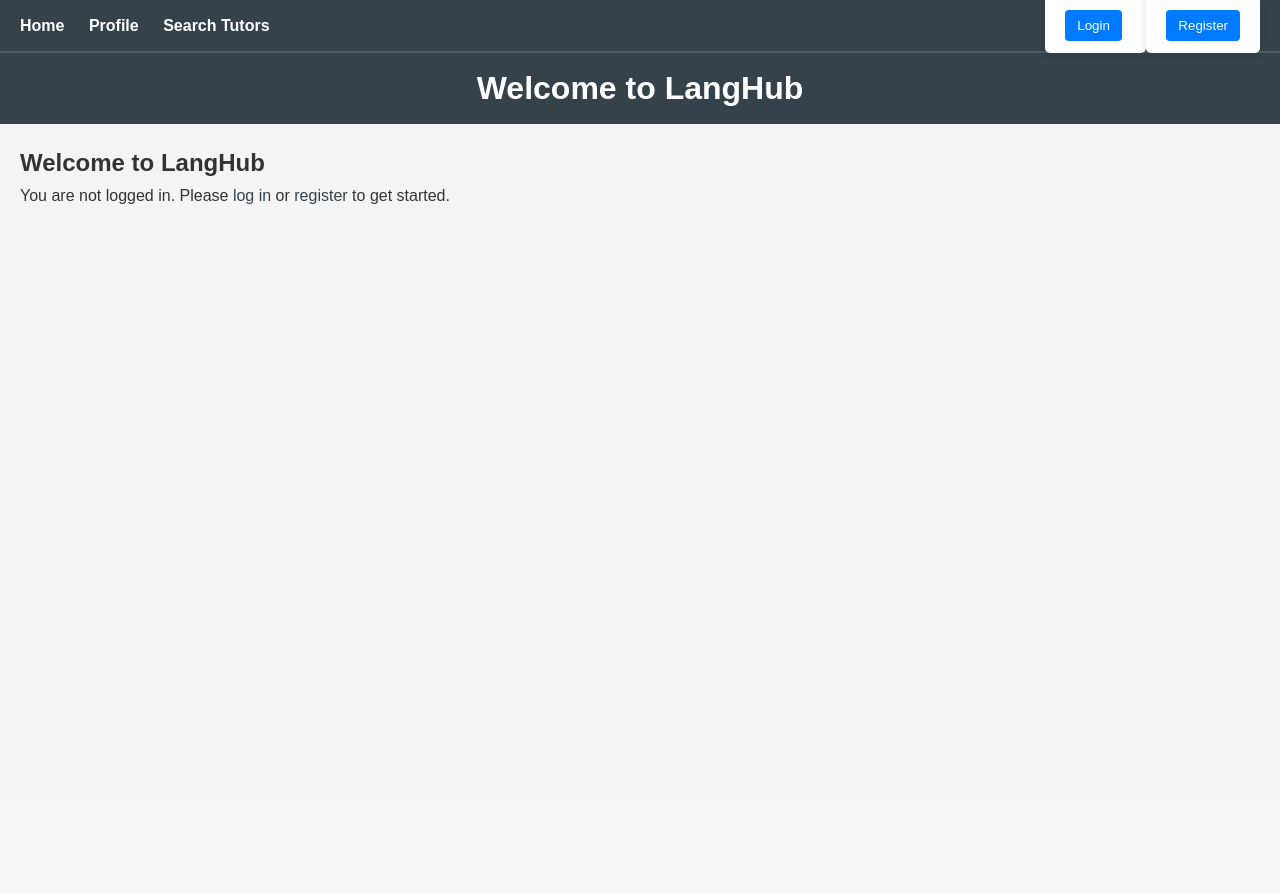
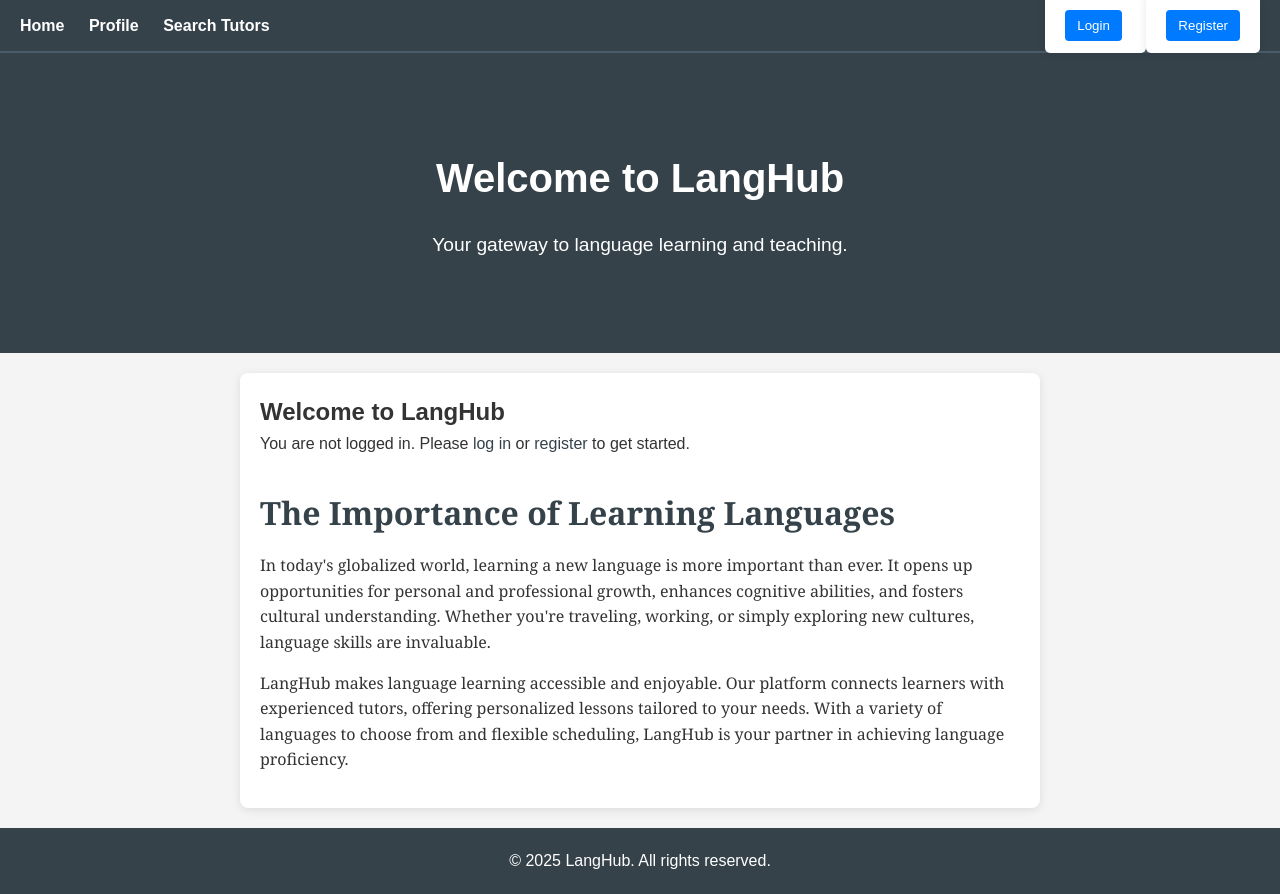
Before and after one commit to JetRobertsBCCA/DjangoSoloProject, a Django app: page / in a window 1280 px wide. Before the commit the page ends 204 px from the top, so only its background shows below. Run offline with Django 5.2, Linux system fonts and the light colour scheme.

Commit message:
updated lots of profile and search issues

```diff
--- a/app/forms.py
+++ b/app/forms.py
@@ -6,13 +6,13 @@ class CustomUserCreationForm(UserCreationForm):
     class Meta:
         model = CustomUser
         fields = ['username', 'email', 'password1', 'password2',
-                  'profile_pic', 'bio', 'skills', 'languages', 'role']
-
+                  'profile_pic', 'bio', 'skills', 'languages', 'role', 'hourly_rate', 'contact_email']
 
 class CustomUserEditForm(forms.ModelForm):
     class Meta:
         model = CustomUser
-        fields = ['profile_pic', 'bio', 'skills', 'languages', 'role']
+        fields = ['profile_pic', 'bio', 'skills', 'languages', 'role', 'hourly_rate', 'contact_email']
+
 
 class UserSearchForm(forms.Form):
     role = forms.ChoiceField(choices=[('tutor', 'Tutor'), ('student', 'Student')], required=False)
--- a/app/models.py
+++ b/app/models.py
@@ -1,4 +1,5 @@
 # app/models.py
+
 from django.db import models
 from django.contrib.auth.models import AbstractUser
 
@@ -14,3 +15,5 @@ class CustomUser(AbstractUser):
     role = models.CharField(max_length=10, choices=ROLE_CHOICES, default='student')
     languages_taught = models.CharField(max_length=500, blank=True)
     languages_learned = models.CharField(max_length=500, blank=True)
+    hourly_rate = models.DecimalField(max_digits=6, decimal_places=2, blank=True, null=True)
+    contact_email = models.EmailField(blank=True, null=True)  # New field
--- a/app/templates/home.html
+++ b/app/templates/home.html
@@ -6,13 +6,73 @@
     {% load static %}
     <link rel="stylesheet" type="text/css" href="{% static 'app/styles.css' %}">
     <title>Home</title>
+    <style>
+        /* Additional styles for a professional look */
+        .hero {
+            background-color: #35424a;
+            color: #ffffff;
+            padding: 50px 20px;
+            text-align: center;
+            display: flex;
+            flex-direction: column;
+            justify-content: center;
+            align-items: center;
+            height: 300px; /* Adjust height as needed */
+        }
+
+        .hero h1 {
+            font-size: 2.5em;
+            margin-bottom: 20px;
+        }
+
+        .hero p {
+            font-size: 1.2em;
+        }
+
+        .content {
+            max-width: 800px;
+            margin: 20px auto;
+            padding: 20px;
+            background-color: #ffffff;
+            border-radius: 8px;
+            box-shadow: 0 2px 10px rgba(0, 0, 0, 0.1);
+        }
+
+        .importance-section {
+            margin-top: 30px;
+            font-family: 'Georgia', serif;
+            line-height: 1.6;
+            color: #333;
+        }
+
+        .importance-section h2 {
+            font-size: 2em;
+            color: #35424a;
+            margin-bottom: 15px;
+        }
+
+        .importance-section p {
+            margin-bottom: 15px;
+        }
+
+        footer {
+            text-align: center;
+            padding: 20px;
+            background: #35424a;
+            color: #ffffff;
+            position: relative;
+            bottom: 0;
+            width: 100%;
+        }
+    </style>
 </head>
 <body>
-    {% include 'includes/navbar.html' %}  <!-- Include the navbar here -->
-    <header>
+    {% include 'includes/navbar.html' %}
+    <div class="hero">
         <h1>Welcome to LangHub</h1>
-    </header>
-    <main>
+        <p>Your gateway to language learning and teaching.</p>
+    </div>
+    <main class="content">
         <h2>Welcome to LangHub</h2>
         {% if user.is_authenticated %}
             <p>Hello, {{ user.username }}! Thanks for logging in.</p>
@@ -22,6 +82,15 @@
                 <a href="{% url 'register' %}">register</a> to get started.
             </p>
         {% endif %}
+
+        <div class="importance-section">
+            <h2>The Importance of Learning Languages</h2>
+            <p>In today's globalized world, learning a new language is more important than ever. It opens up opportunities for personal and professional growth, enhances cognitive abilities, and fosters cultural understanding. Whether you're traveling, working, or simply exploring new cultures, language skills are invaluable.</p>
+            <p>LangHub makes language learning accessible and enjoyable. Our platform connects learners with experienced tutors, offering personalized lessons tailored to your needs. With a variety of languages to choose from and flexible scheduling, LangHub is your partner in achieving language proficiency.</p>
+        </div>
     </main>
+    <footer>
+        <p>&copy; 2025 LangHub. All rights reserved.</p>
+    </footer>
 </body>
 </html>
```
Also changed, not shown: app/templates/users/profile.html (+10 -0 lines), app/templates/users/search.html (+34 -7 lines), app/views.py (+5 -2 lines), app/migrations/0005_customuser_hourly_rate.py (added), app/migrations/0006_customuser_contact_email.py (added), db.sqlite3, media/profile_pics/CustomGithub.png (added).
